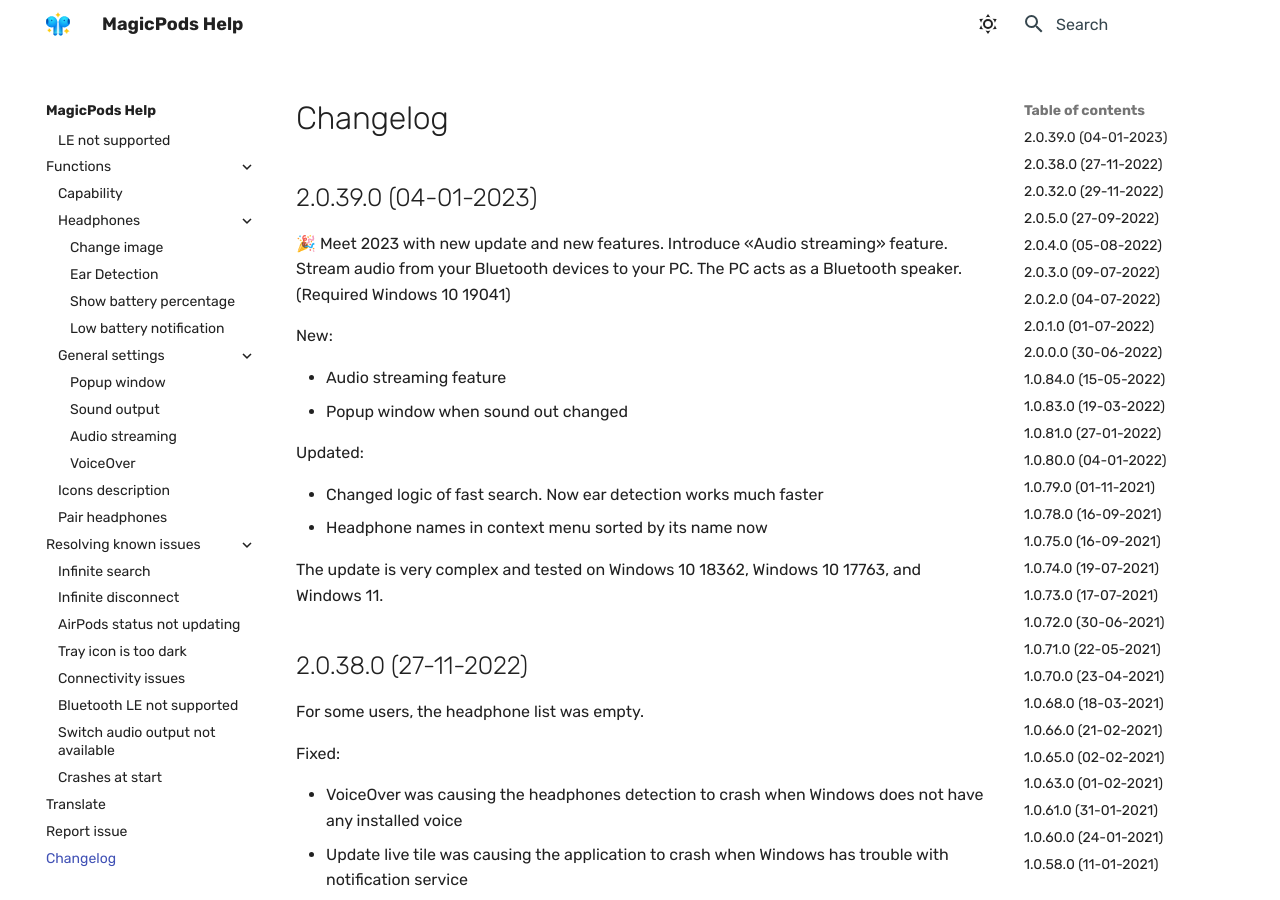
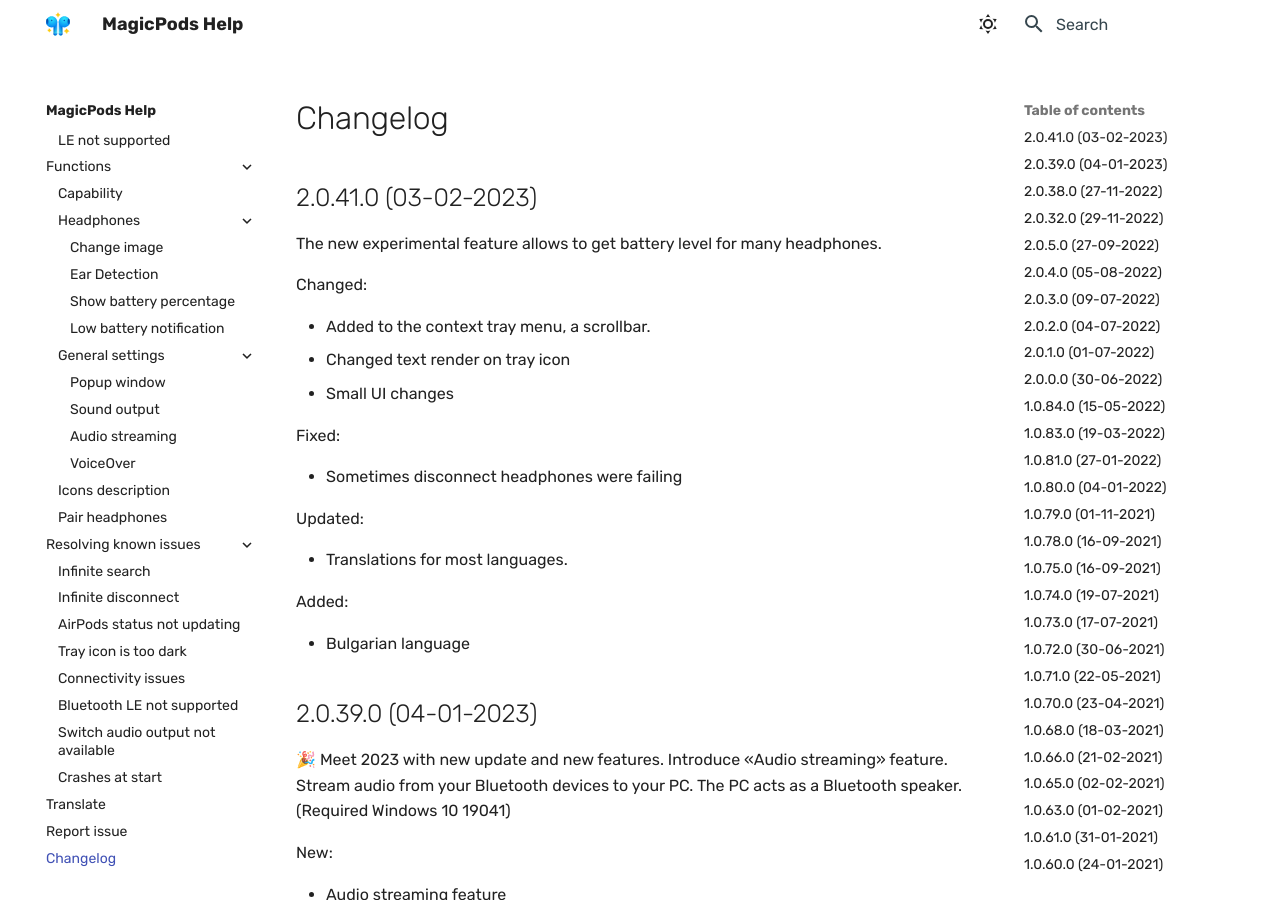
Before and after one commit to steam3d/help.magicpods.app, an MkDocs documentation site: the page built from docs/changelog.md, in a window 1280 px wide and 900 px high. Built offline with MkDocs 1.6.1 and Material for MkDocs 9.7.7, drawn with Linux system fonts in a browser that asks for light colours.

Commit message:
Update changelog.md

```diff
--- a/docs/changelog.md
+++ b/docs/changelog.md
@@ -1,3 +1,26 @@
+
+## 2.0.41.0 (03-02-2023)
+
+The new experimental feature allows to get battery level for many headphones.
+
+Changed:
+
+- Added to the context tray menu, a scrollbar.
+- Changed text render on tray icon
+- Small UI changes
+
+Fixed:
+
+- Sometimes disconnect headphones were failing
+
+Updated:
+
+- Translations for most languages.
+
+Added:
+
+- Bulgarian language
+
 ## 2.0.39.0 (04-01-2023)
 
 🎉 Meet 2023 with new update and new features.
```
